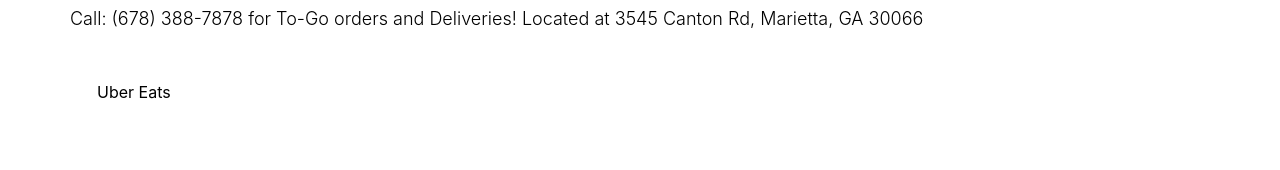
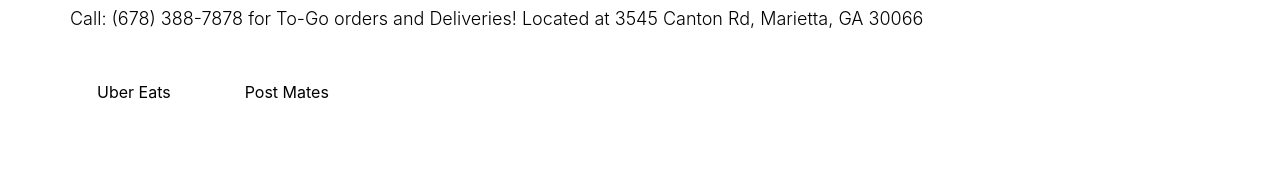
Before and after one commit to RyanPatty/restBlogDelog, a Gatsby site: page / in a window 1280 px wide. Shown: the part 175-345 px from the top of the page. Built offline with nearby package versions, Linux system fonts and the light colour scheme; Gatsby itself is replaced by a stand-in of ours.

Commit message:
Update heroHeader.js

```diff
--- a/src/components/heroHeader.js
+++ b/src/components/heroHeader.js
@@ -23,6 +23,8 @@ export default () => (
         />
 
        <a className="button -primary" href="https://www.ubereats.com/store/shangrila-bistro/9qOxJCKIRFGR-o53jEbXLA?diningMode=DELIVERY">Uber Eats</a>
+       <a className="button -primary" href="https://postmates.com/store/shangrila-bistro/9qOxJCKIRFGR-o53jEbXLA?diningMode=DELIVERY">Post Mates</a>
+
 
       </div>
     )}
```
